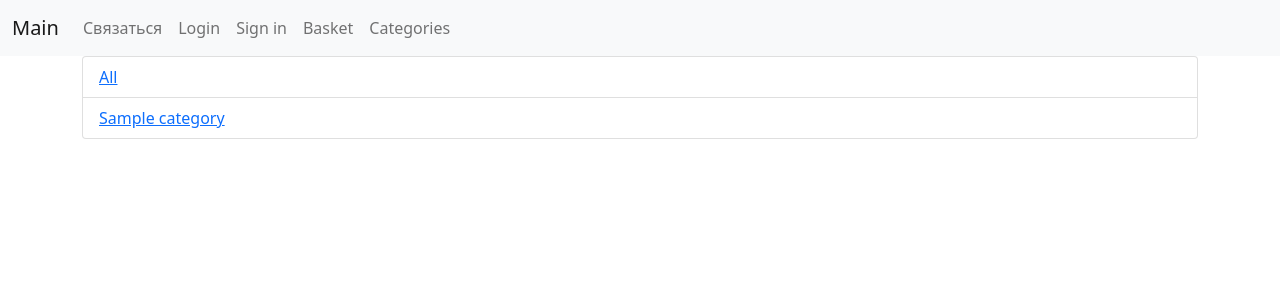
After one commit to AlexandReznik/deploy_shop, a Django app: page /mainapp/categories/ in a window 1280 px wide. The commit adds this page. Shown: the top 300 px of the page. Run offline with Django 4.2, Linux system fonts and the light colour scheme; tables that the repository leaves empty hold one stand-in row (values such as "Sample post").

Commit message:
Categories added

```diff
--- a/mainapp/admin.py
+++ b/mainapp/admin.py
@@ -8,3 +8,8 @@ class CustomUserAdmin(admin.ModelAdmin):
     # list_display = ["id", "username", "email", "is_active", "date_joined"]
     # ordering = ["-created_at"]
     pass
+
+
+@admin.register(models.Category)
+class CategoryAdmin(admin.ModelAdmin):
+    list_display = ["id", "name"]
--- a/mainapp/models.py
+++ b/mainapp/models.py
@@ -7,6 +7,13 @@ from django.utils.translation import gettext_lazy as _
 class GoodsManager(models.Manager):
     def get_queryset(self):
         return super().get_queryset().filter(deleted=False)
+
+
+class Category(models.Model):
+    name = models.CharField(max_length=300)
+
+    def __str__(self):
+        return self.name
 
 
 class Product(models.Model):
@@ -20,6 +27,8 @@ class Product(models.Model):
         auto_now_add=True, verbose_name='Создано')
     updated_at = models.DateTimeField(auto_now=True, verbose_name='Обновлено')
     deleted = models.BooleanField(default=False, verbose_name='Удалено')
+    category = models.ForeignKey(
+        Category, on_delete=models.CASCADE, default=6)
 
     def __str__(self):
         return f'{self.title}'
@@ -34,6 +43,5 @@ class Product(models.Model):
 
 
 class BasketItem(models.Model):
-    # user = models.ForeignKey(CustomUser, on_delete=models.CASCADE)
     product = models.ForeignKey(Product, on_delete=models.CASCADE)
     quantity = models.IntegerField(default=1, max_length=6)
--- /dev/null
+++ b/mainapp/templates/mainapp/category.html
@@ -0,0 +1,10 @@
+{% extends 'mainapp/base.html' %}
+
+{% block content%}
+    <ul class="list-group">
+        <li class="list-group-item"><a href="{% url 'mainapp:mainapp'%}">All</a></li>
+        {% for item in category%}
+            <li class="list-group-item"><a href="{% url 'mainapp:product_list_by_category'  category_id=item.id %}">{{item.name}}</a></li>
+        {% endfor %}
+    </ul>
+{% endblock %}
--- a/mainapp/templates/mainapp/includes/nav.html
+++ b/mainapp/templates/mainapp/includes/nav.html
@@ -2,7 +2,7 @@
 
     <nav class="navbar navbar-expand-md navbar-light bg-light">
         <div class="container-fluid">
-        <a class="navbar-brand" href="{% url 'mainapp:mainapp' %}" class="nav-link">Главная</a>
+        <a class="navbar-brand" href="{% url 'mainapp:mainapp' %}" class="nav-link">Main</a>
         <button class="navbar-toggler" type="button" data-bs-toggle="collapse"
         data-bs-target="#navbarNavAltMarkup" aria-controls="navbarNavAltMarkup"
         aria-expanded="false" aria-label="Toggle navigation">
@@ -12,10 +12,11 @@
         <div class="navbar-nav">
             <a href="{% url 'mainapp:contacts' %}" class="nav-link">Связаться</a>
 
-            {% if user.is_authenticated %}<a href="{% url 'authapp:logout' %}" class="nav-link">Выйти</a> <a href="{% url 'authapp:profile' %}" class="nav-link">Профиль</a>{% else %}<a href="{% url 'authapp:login' %}" class="nav-link">Войти</a></li>{% endif %}
-            {% if user.is_anonymous %}<a href="{% url 'authapp:register' %}" class="nav-link">Регистрация</a>{% endif %}
-            {% if user.is_superuser %}<a href="{% url 'admin:index' %}" class="nav-link">Административный раздел</a>{% endif %}
-            <a href="{% url 'mainapp:basket' %}" class="nav-link">Корзина</a>
+            {% if user.is_authenticated %}<a href="{% url 'authapp:logout' %}" class="nav-link">Logout</a> <a href="{% url 'authapp:profile' %}" class="nav-link">Profile</a>{% else %}<a href="{% url 'authapp:login' %}" class="nav-link">Login</a></li>{% endif %}
+            {% if user.is_anonymous %}<a href="{% url 'authapp:register' %}" class="nav-link">Sign in</a>{% endif %}
+            {% if user.is_superuser %}<a href="{% url 'admin:index' %}" class="nav-link">Admin</a>{% endif %}
+            <a href="{% url 'mainapp:basket' %}" class="nav-link">Basket</a>
+            <a href="{% url 'mainapp:categories' %}" class="nav-link">Categories</a>
         </div>
         </div>
         </div>
--- a/mainapp/templates/mainapp/index.html
+++ b/mainapp/templates/mainapp/index.html
@@ -11,6 +11,7 @@
     {% endblock title %}
 
     <div class="row row-cols-1 row-cols-md-4 g-4">
+
         {% for item in objects %}
             <div class="col">
                 <div class="card h-100">
--- a/mainapp/urls.py
+++ b/mainapp/urls.py
@@ -13,4 +13,7 @@ urlpatterns = [
     path('remove_from_basket/<int:basket_item_id>/',
          views.remove_from_basket, name='remove_from_basket'),
     path('basket/', views.basket, name='basket'),
+    path('category/<int:category_id>/',
+         views.product_list_by_category, name='product_list_by_category'),
+    path('categories/', views.CategoryListView.as_view(), name='categories'),
 ]
--- a/mainapp/views.py
+++ b/mainapp/views.py
@@ -1,7 +1,7 @@
 from django.shortcuts import render
 from mainapp import models as mainapp_models
 from .forms import ContactForm
-from django.views.generic import TemplateView, DetailView
+from django.views.generic import TemplateView, DetailView, ListView
 from django.shortcuts import render, redirect
 from .forms import ContactForm
 from django.core.mail import send_mail, BadHeaderError
@@ -14,7 +14,7 @@ from django.urls import reverse_lazy
 from django.urls import reverse
 from django.contrib import messages
 from django.forms import modelform_factory
-from .models import Product, BasketItem
+from .models import Product, BasketItem, Category
 from .forms import BasketForm
 
 
@@ -32,6 +32,36 @@ class MainPageView(TemplateView):
     def get_context_data(self, **kwargs):
         context = super(MainPageView, self).get_context_data(**kwargs)
         context["objects"] = Product.objects.all()
+        return context
+
+
+# class ProductListByCategoryView(TemplateView):
+#     template_name = 'mainapp/category_product.html'
+#     context_object_name = 'products'
+
+#     def get_queryset(self):
+#         category_id = self.kwargs['category_id']
+#         queryset = Product.objects.filter(category=category_id)
+#         return queryset
+
+#     def get_context_data(self, **kwargs):
+#         context = super().get_context_data(**kwargs)
+#         context['categories'] = self.kwargs['category_id']
+#         return context
+
+def product_list_by_category(request, category_id):
+    products = Product.objects.filter(category=category_id)
+    context = {'products': products}
+    return render(request, 'mainapp/category_product.html', context)
+
+
+class CategoryListView(ListView):
+    template_name = 'mainapp/category.html'
+    model = Category
+
+    def get_context_data(self, **kwargs):
+        context = super(CategoryListView, self).get_context_data(**kwargs)
+        context["category"] = Category.objects.all()
         return context
 
 
```
Also changed, not shown: authapp/templates/authapp/includes/nav.html (+6 -5 lines), mainapp/templates/mainapp/category_product.html (added, +24 -0 lines), mainapp/migrations/0005_category.py (added), mainapp/migrations/0006_remove_category_product_product_category.py (added), mainapp/migrations/0007_alter_product_category.py (added), mainapp/migrations/0008_alter_product_category.py (added).
